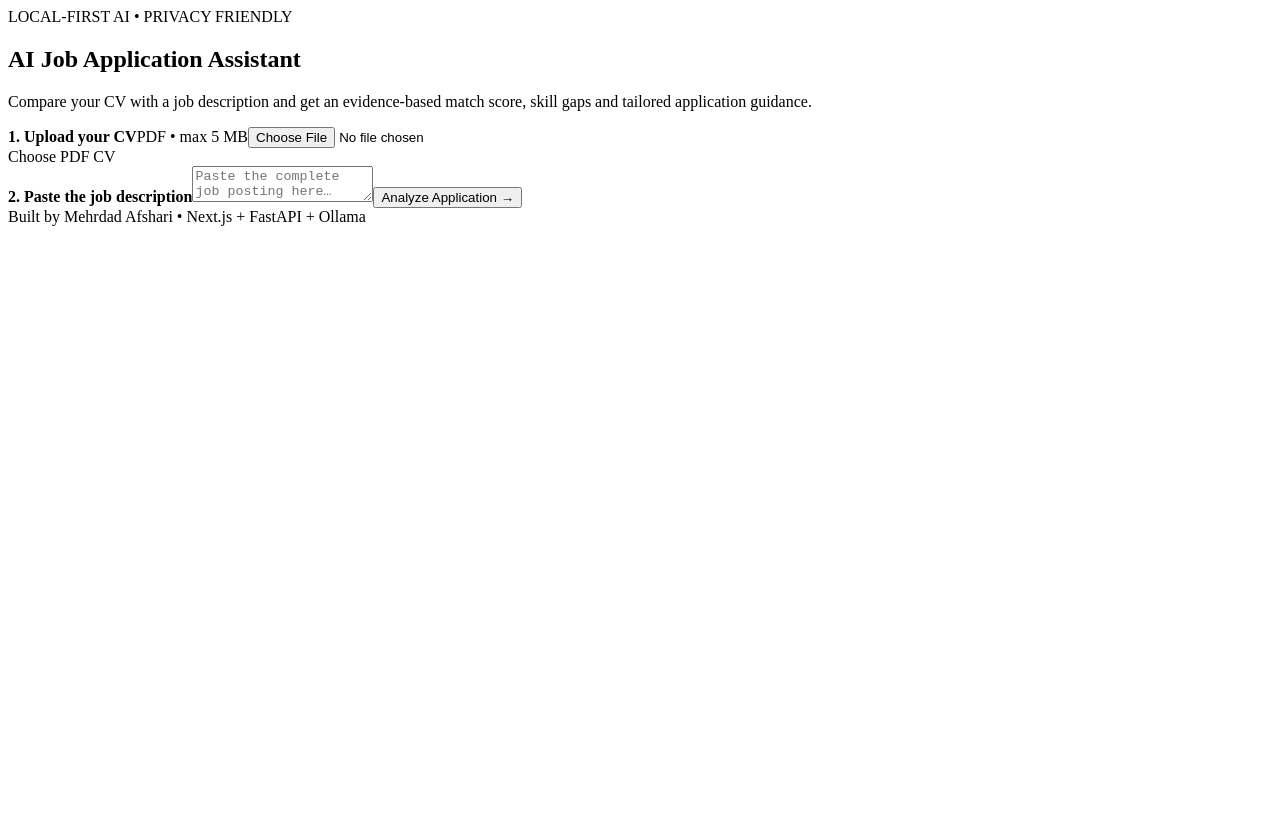
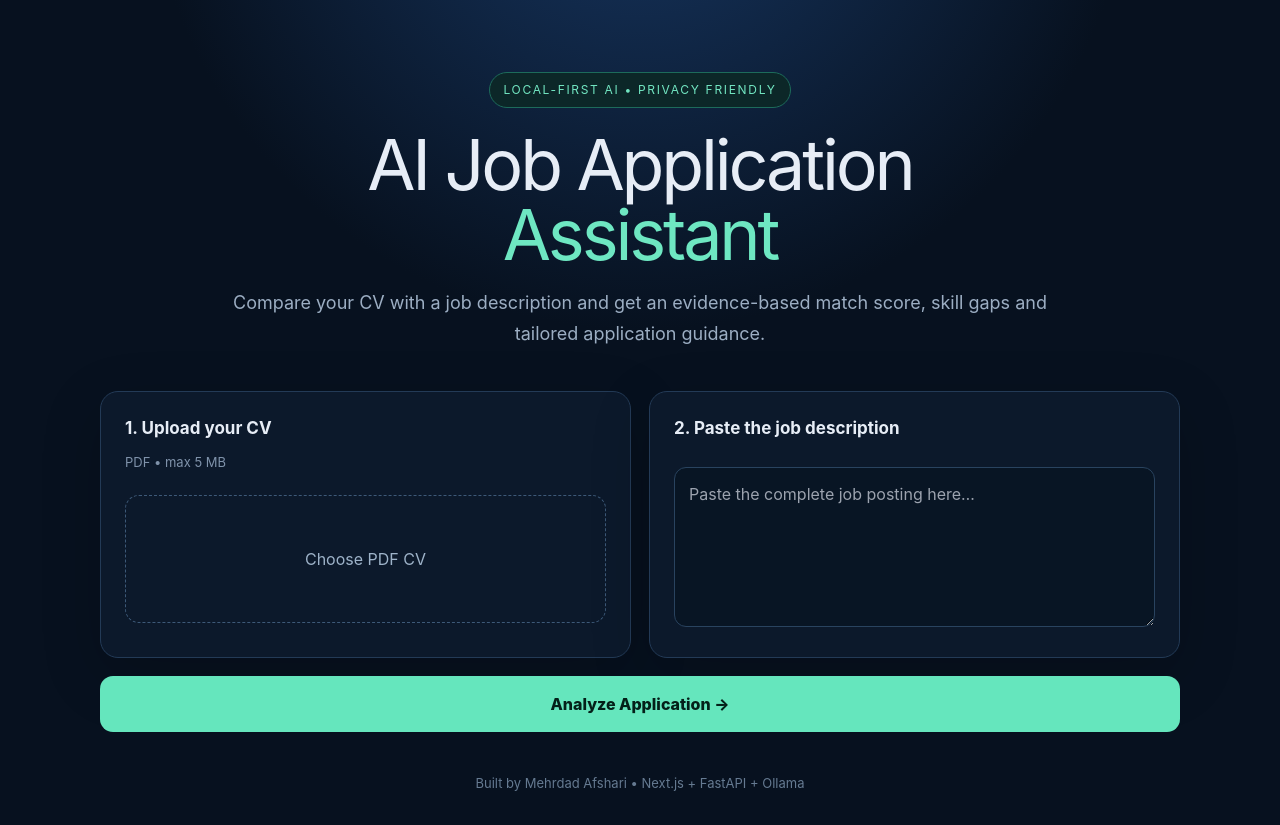
Before and after one commit to Mehrdad-Afshari/ai-job-application-assistant, a Next.js app in the folder frontend/: page / in a window 1280 px wide. Before the commit the page ends 800 px from the top, so only its background shows below. Built offline with nearby package versions, Linux system fonts and the light colour scheme.

Commit message:
feat: add application metadata and layout

```diff
--- /dev/null
+++ b/frontend/app/layout.tsx
@@ -0,0 +1,11 @@
+import type { Metadata } from 'next';
+import './globals.css';
+
+export const metadata: Metadata = {
+  title: 'AI Job Application Assistant',
+  description: 'AI-powered CV and job description matching with skill-gap analysis and tailored application guidance.',
+};
+
+export default function RootLayout({ children }: Readonly<{ children: React.ReactNode }>) {
+  return <html lang="en"><body>{children}</body></html>;
+}
```
